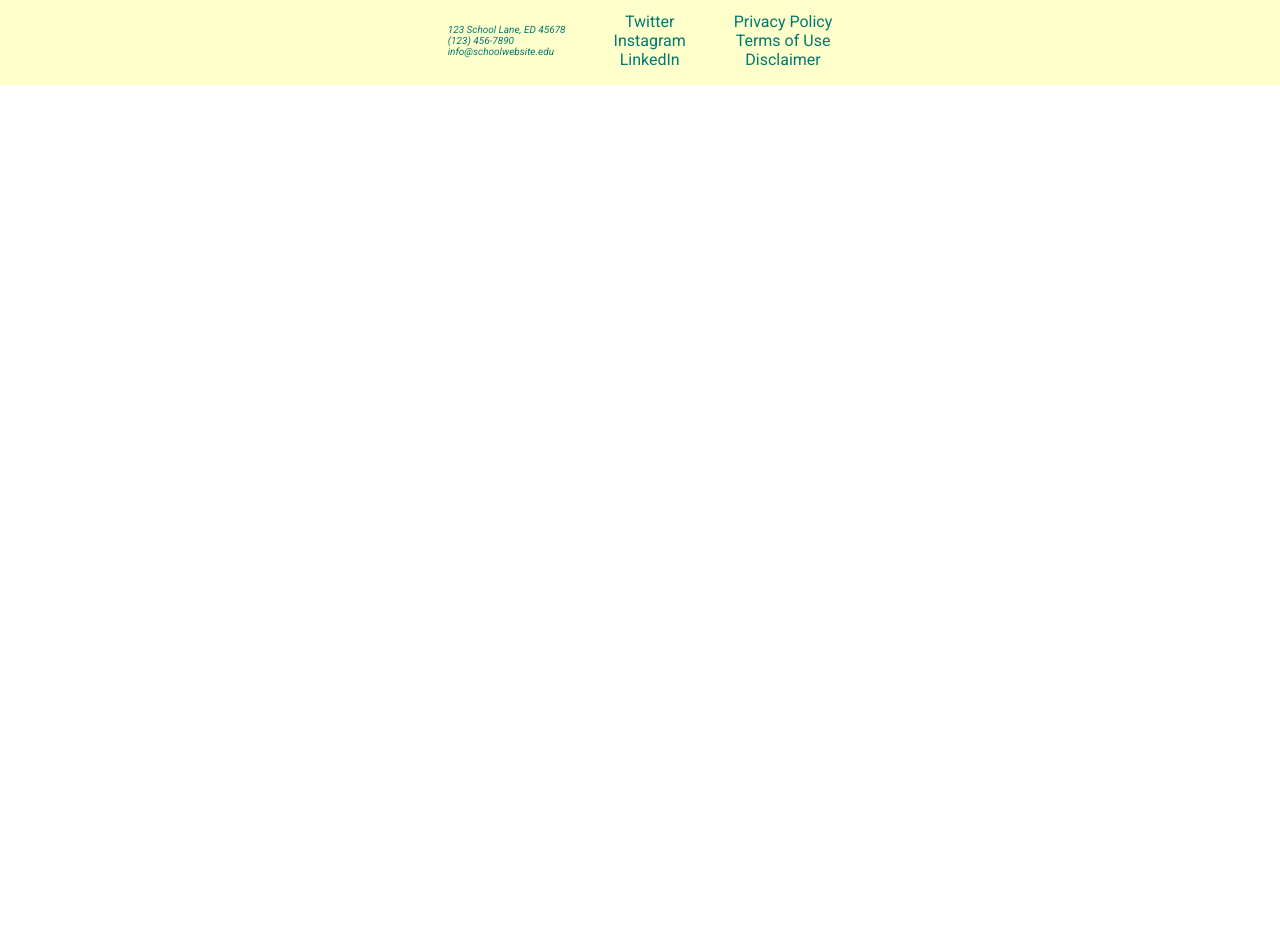
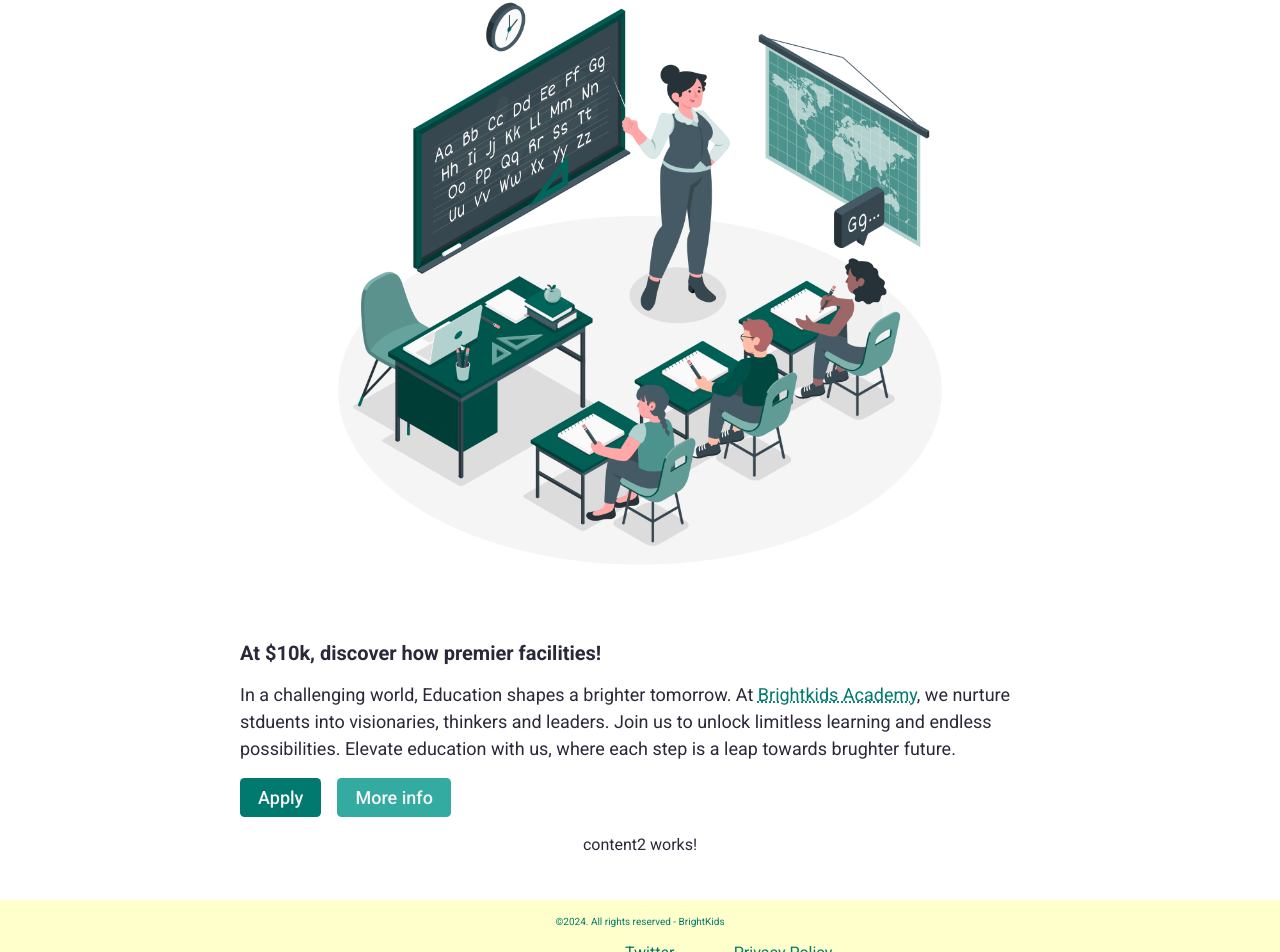
Before and after one commit to RhodyArthur/Angular-Style-Showcase, an Angular app: page / in a window 1280 px wide. Shown: the part 304-1256 px from the top of the page. Before the commit the page ends 800 px from the top, so only its background shows below. Built offline with nearby package versions, Linux system fonts and the light colour scheme.

Commit message:
adds content 1 layout

```diff
--- a/src/app/components/header/header.component.scss
+++ b/src/app/components/header/header.component.scss
@@ -4,7 +4,6 @@
 .container {
     background-color: $green;
     padding: $padding-1;
-    text-align: center;
 
     // Typography
     h1 {
--- a/src/app/components/main-content/content1/content1.component.html
+++ b/src/app/components/main-content/content1/content1.component.html
@@ -1 +1,16 @@
-<p>content1 works!</p>
+<div class="container">
+    <h2>Shaping Minds, Building Future</h2>
+    <img src="../../../../assets/images/Teaching-amico.png" alt="Students in a classroom" class="main-image">
+    <h3>At $10k, discover how premier facilities!</h3>
+    <p>In a challenging world, Education shapes a brighter tomorrow. At <a href="#">Brightkids Academy</a>,
+        we nurture
+        stduents
+        into visionaries, thinkers and leaders. Join us to unlock limitless learning and
+        endless possibilities. Elevate education with us, where each step is a leap towards brughter future.
+
+    </p>
+    <div class="inner">
+        <a href="#" class="btn btn-dark">Apply</a>
+        <a href="#" class="btn btn-mid">More info</a>
+    </div>
+</div>
--- a/src/app/components/main-content/content1/content1.component.scss
+++ b/src/app/components/main-content/content1/content1.component.scss
@@ -0,0 +1,93 @@
+@import '../../../styles/mixins';
+@import '../../../styles/variables';
+
+.container {
+    @include flex-container(flex, space-between, center);
+    flex-direction: column;
+    gap: 1rem;
+
+    h2 {
+        color: $green;
+        font-size: $font-size-lg;
+    }
+
+    h3 {
+        font-size: $padding-1;
+    }
+
+    p {
+        line-height: $line-height;
+
+        a {
+            text-decoration: underline dotted;
+            color: $green;
+
+            &:hover,
+            &:active {
+                color: $red;
+            }
+        }
+    }
+
+    .main-image {
+        max-width: 640px;
+        margin: 0 auto 2rem;
+    }
+
+    .inner {
+        display: flex;
+        flex-direction: column;
+        width: 100%;
+
+        .btn {
+            @include button-styles;
+
+            &:hover,
+            &:active {
+                color: $yellow-100;
+                background-color: $green-100;
+            }
+
+        }
+
+        .btn-dark {
+            color: $white-50;
+            background-color: $green;
+        }
+
+        .btn-mid {
+            color: $white-50;
+            background: $green-50;
+        }
+
+        .btn-light {
+            color: $green-100;
+            background: $yellow-100;
+        }
+    }
+
+}
+
+// media queries
+@media screen and (min-width: 768px) {
+    .container {
+        @include flex-container(flex, space-between, flex-start);
+        h2 {
+            font-size: $font-size-xxl;
+        }
+
+        p {
+            font-size: $font-size-md;
+        }
+
+        .inner {
+            display: flex;
+            flex-direction: row;
+            .btn {
+                display: inline-block;
+                margin-right: 1rem;
+            }
+        }
+
+    }
+}
--- a/src/app/components/main-content/main-content.component.scss
+++ b/src/app/components/main-content/main-content.component.scss
@@ -4,15 +4,14 @@
 .main-container {
     @include flex-container(flex, space-between, center);
     flex-direction: column;
-    padding: 1.25rem 0;
+    padding: $padding-1;
 }
 
 // media query
 @media screen and (min-width: 768px) {
 
     .main-container {
-        flex-direction: row;
-        padding: $padding-3;
+        padding: $padding-3 0;
         max-width: 800px;
         width: 90%;
         margin: 0 auto;
--- a/src/app/styles/_mixins.scss
+++ b/src/app/styles/_mixins.scss
@@ -1,4 +1,3 @@
-@use 'sass:math';
 @import './variables';
 
 
@@ -20,13 +19,15 @@
 }
 
 
-// image
-@mixin image() {
+// Define the mixin for button styles
+@mixin button-styles {
+    font-size: $font-size-md;
+    text-align: center;
+    font-weight: 500;
+    text-decoration: none;
     display: block;
-    width: 100%;
-}
-
-// converts rem to px
-@function pxToRem($value, $base:16) {
-    @return  math.div($value, $base)+rem
-}
+    padding: 0.5em 1em;
+    margin-bottom: 1em;
+    border-radius: 4.6px;
+    cursor: pointer;
+  }
--- a/src/app/styles/_variables.scss
+++ b/src/app/styles/_variables.scss
@@ -1,4 +1,4 @@
-// @import "./mixins";
+@use 'sass:math';
 
 // colors
 $green: #01796f;
@@ -32,3 +32,14 @@ $line-height: 1.5;
 $padding-1: pxToRem(20);
 $padding-2: pxToRem(13.6);
 $padding-3: pxToRem(46);
+
+// converts rem to px
+@function pxToRem($value, $base:16) {
+    @return  math.div($value, $base)+rem
+};
+
+// image
+img {
+    display: block;
+    width: 100%;
+}
--- a/src/styles.scss
+++ b/src/styles.scss
@@ -12,4 +12,5 @@
 body {
     // @include theme-colors();
     font-family: $font;
+    color: $dark;
 }
```
